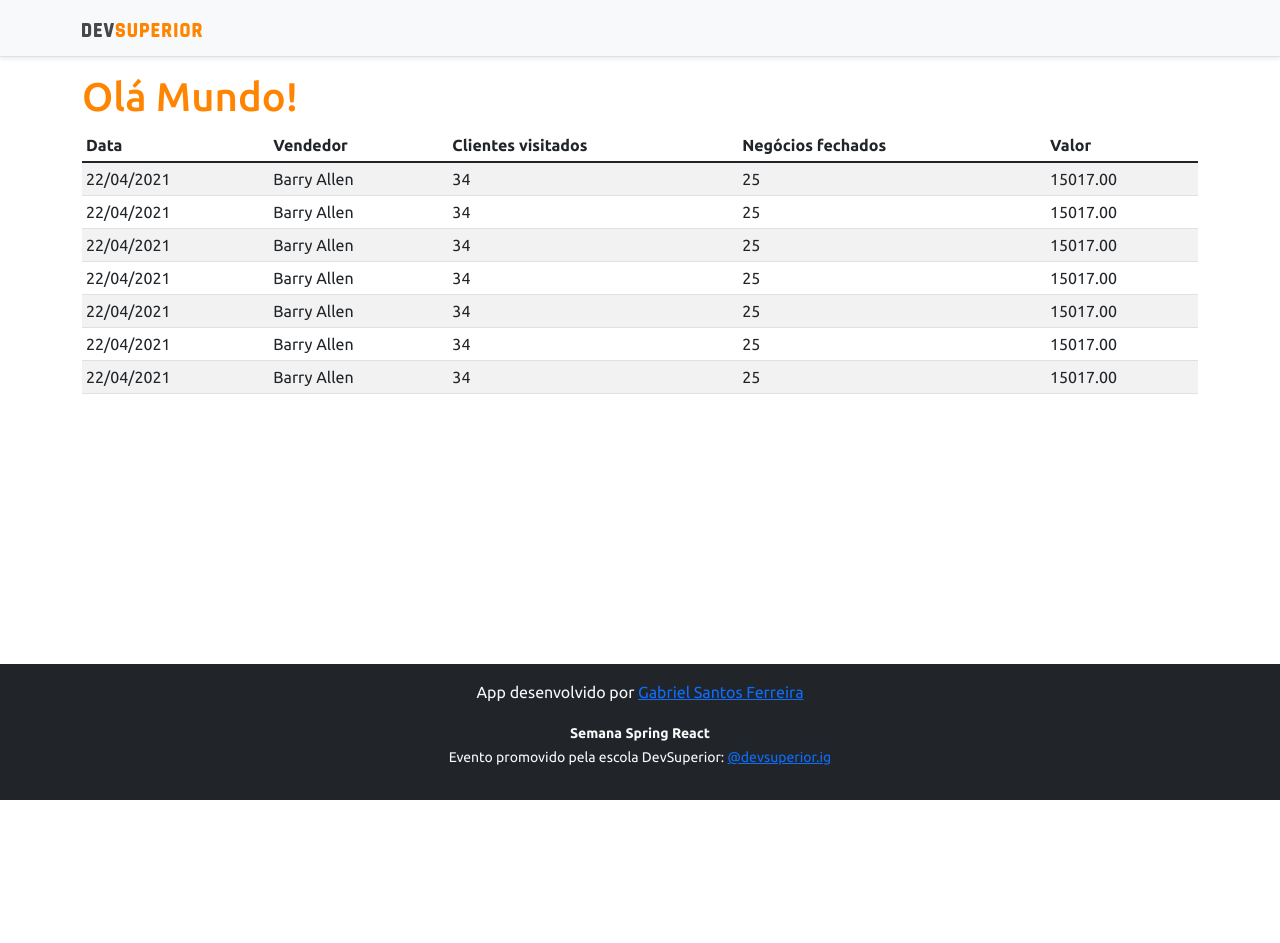
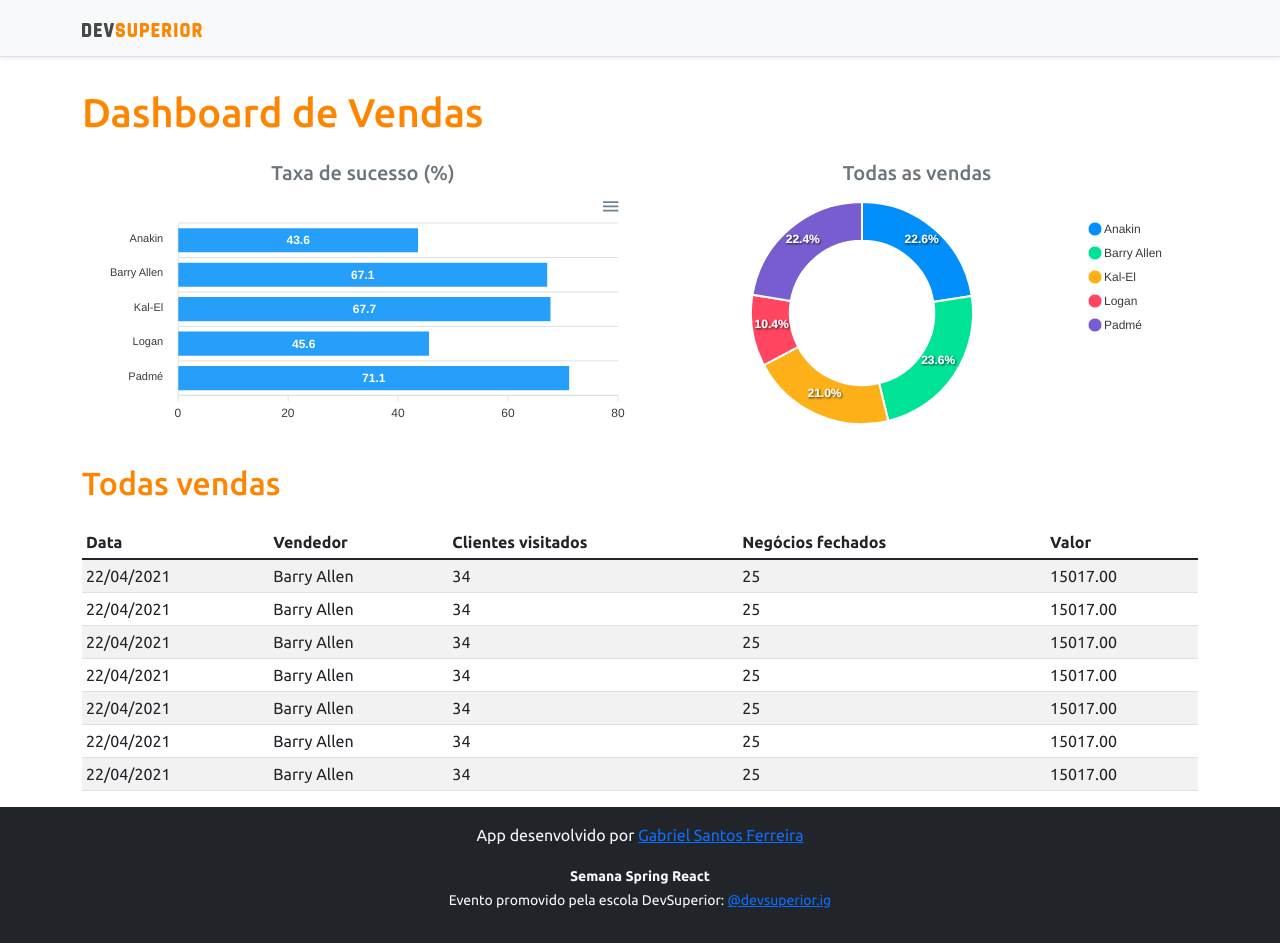
Before and after one commit to GabrielGSF/projeto-sds3, a React (Create React App) app in the folder frontend/: page / in a window 1280 px wide. Before the commit the page ends 800 px from the top, so only its background shows below. Built offline with nearby package versions, Linux system fonts and the light colour scheme.

Commit message:
Static charts

```diff
--- a/frontend/package.json
+++ b/frontend/package.json
@@ -10,8 +10,10 @@
     "@types/node": "^16.11.21",
     "@types/react": "^17.0.38",
     "@types/react-dom": "^17.0.11",
+    "apexcharts": "^3.33.0",
     "bootstrap": "^5.1.3",
     "react": "^17.0.2",
+    "react-apexcharts": "^1.3.9",
     "react-dom": "^17.0.2",
     "react-scripts": "5.0.0",
     "typescript": "^4.5.5",
--- a/frontend/src/App.tsx
+++ b/frontend/src/App.tsx
@@ -1,4 +1,6 @@
+import BarChart from "components/BarChart";
 import DataTable from "components/DataTable";
+import DonutChart from "components/DonutChart";
 import Footer from "components/Footer";
 import NavBar from "components/NavBar";
 
@@ -7,7 +9,23 @@
     <>
       <NavBar />
       <div className="container">
-        <h1 className="text-primary">Olá Mundo!</h1>
+        <h1 className="text-primary py-3">Dashboard de Vendas</h1>
+
+        <div className="row px-3">
+          <div className="col-sm-6">
+            <h5 className="text-center text-secondary">Taxa de sucesso (%)</h5>
+            <BarChart />
+          </div>
+          <div className="col-sm-6">
+            <h5 className="text-center text-secondary">Todas as vendas</h5>
+            <DonutChart />
+          </div>
+        </div>
+
+        <div className="py-3">
+          <h2 className="text-primary">Todas vendas</h2>
+        </div>
+
         <DataTable />
       </div>
       <Footer />
--- /dev/null
+++ b/frontend/src/components/BarChart/index.tsx
@@ -0,0 +1,35 @@
+import Chart from 'react-apexcharts';
+
+const BarChart = () => {
+
+    const options = {
+        plotOptions: {
+            bar: {
+                horizontal: true,
+            }
+        },
+    };
+
+    const mockData = {
+        labels: {
+            categories: ['Anakin', 'Barry Allen', 'Kal-El', 'Logan', 'Padmé']
+        },
+        series: [
+            {
+                name: "% Sucesso",
+                data: [43.6, 67.1, 67.7, 45.6, 71.1]
+            }
+        ]
+    };
+
+    return (
+        <Chart
+            options={{...options, xaxis: mockData.labels}}
+            series={mockData.series}
+            type='bar'
+            height={240}
+        />
+    );
+}
+
+export default BarChart;
--- /dev/null
+++ b/frontend/src/components/DonutChart/index.tsx
@@ -0,0 +1,26 @@
+import Chart from 'react-apexcharts';
+
+const DonutChart = () => {
+
+    const mockData = {
+        series: [477138, 499928, 444867, 220426, 473088],
+        labels: ['Anakin', 'Barry Allen', 'Kal-El', 'Logan', 'Padmé']
+    }
+
+    const options = {
+        legend: {
+            show: true
+        }
+    }
+
+    return (
+        <Chart
+            options={{...options, labels: mockData.labels}}
+            series={mockData.series}
+            type="donut"
+            height="240"
+        />
+    );
+}
+
+export default DonutChart;
```
Also changed, not shown: 1 other file (tests, documents, lock files or other folders).
